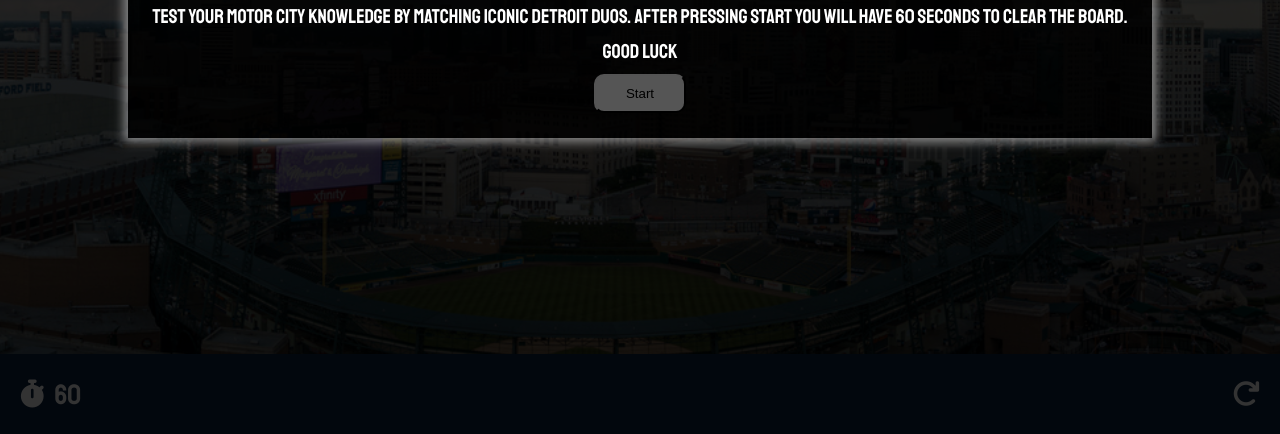
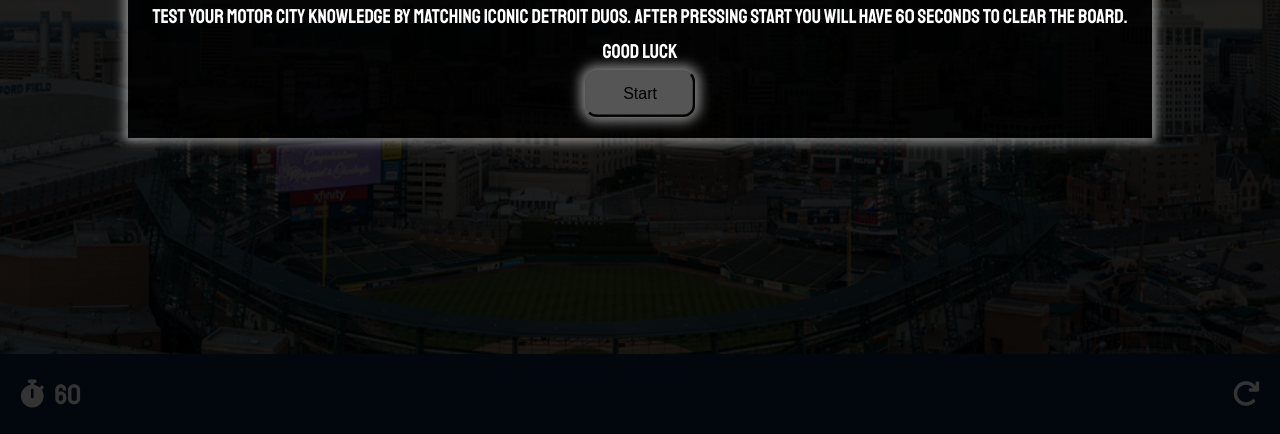
Before and after one commit to mcuckovich/Detroit-Doubles, a plain HTML site: page index.html in a window 1280 px wide. In both pictures the pointer is over the button "Start". Shown: the part 366-800 px from the top of the page. Drawn offline with Linux system fonts and the light colour scheme.

Commit message:
box shadow and cursor styles on certain elements

```diff
--- a/css/styles.css
+++ b/css/styles.css
@@ -1,6 +1,6 @@
 body {
   margin: 0;
-  background-image: linear-gradient(rgba(0, 0, 0, 0), rgba(0, 0, 0, 0.5)),
+  background-image: linear-gradient(rgba(0, 0, 0, 0.3), rgba(0, 0, 0, 0.3)),
     url("../assets/background.jpg");
   background-size: cover;
   background-position: center;
@@ -41,6 +41,13 @@ body {
   padding: 10px 30px;
   background-color: #555;
   border-radius: 10px;
+  cursor: pointer;
+}
+
+.btn:hover {
+  box-shadow: 0px 0px 10px 4px rgba(255, 255, 255, 0.5);
+  transition: 1s;
+  transform: scale(1.2);
 }
 
 .game-lose {
@@ -116,7 +123,13 @@ span {
   background-image: url("../assets/d.jpg");
   background-position: center;
   background-size: cover;
+  cursor: pointer;
 }
+
+.card .front:hover {
+  box-shadow: 0px 0px 10px 4px rgba(255, 255, 255, 0.5);
+}
+
 .card .back {
   transform: rotateY(180deg);
   -webkit-transform: rotateY(180deg);
@@ -146,6 +159,7 @@ footer {
 
 .fa-redo {
   margin-right: 20px;
+  cursor: pointer;
 }
 
 .hide {
```
